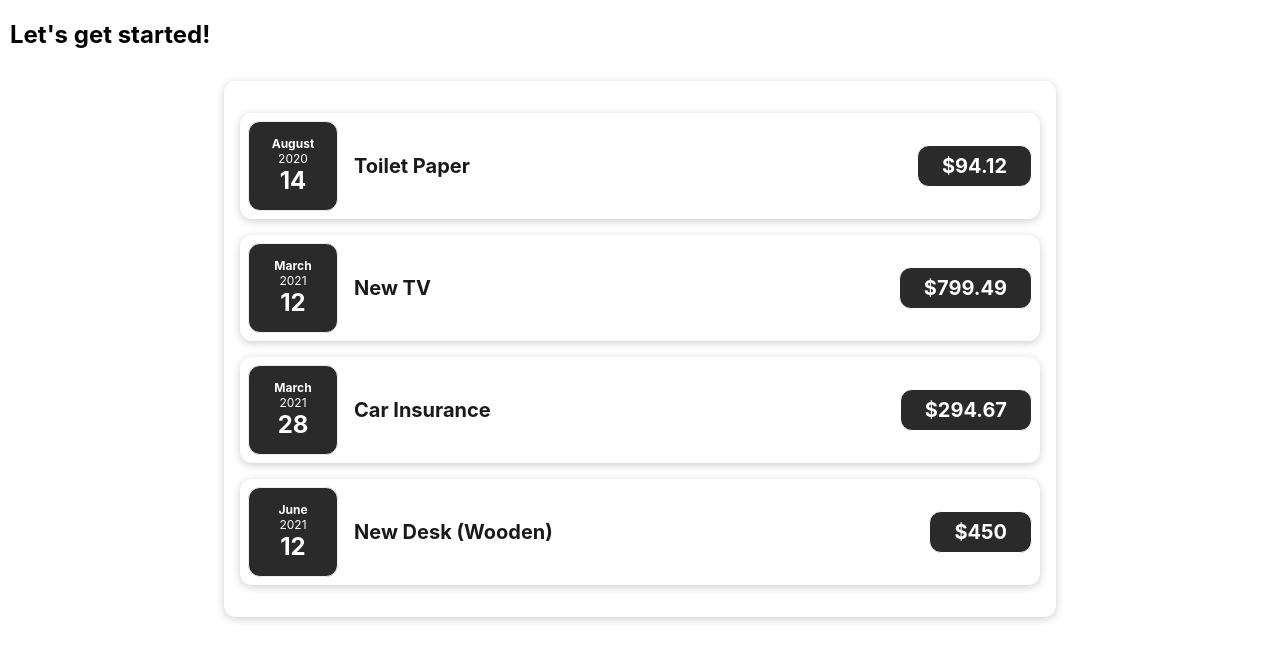
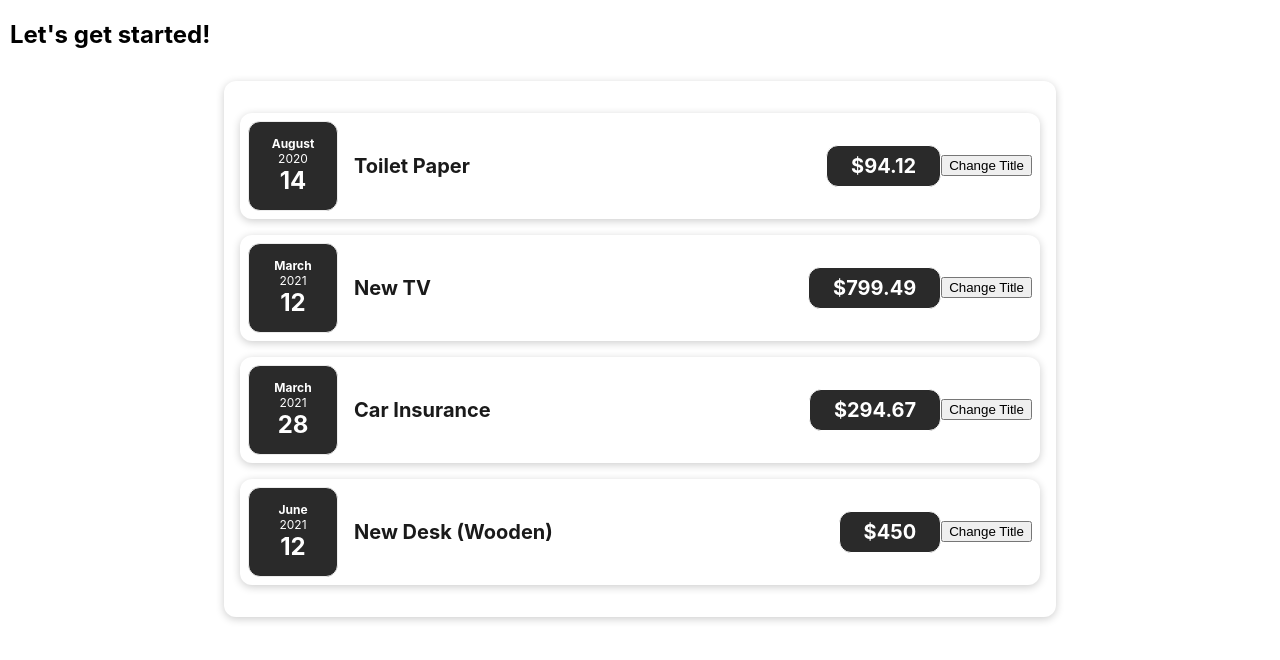
Before and after one commit to edsson-madrigal/expense-tracker-project1, a React (Create React App) app: page / in a window 1280 px wide. Shown: the top 660 px of the page. Built offline with nearby package versions, Linux system fonts and the light colour scheme.

Commit message:
Events / State

```diff
--- a/src/components/Expenses/ExpenseDate.css
+++ b/src/components/Expenses/ExpenseDate.css
@@ -6,8 +6,8 @@
   border: 1px solid #ececec;
   background-color: #2a2a2a;
   color: white;
+  align-items: center;
   border-radius: 12px;
-  align-items: center;
   justify-content: center;
 }
 
--- a/src/components/Expenses/ExpenseItem.js
+++ b/src/components/Expenses/ExpenseItem.js
@@ -1,17 +1,29 @@
+import React, { useState } from "react";
+
 import ExpenseDate from "./ExpenseDate";
 import Card from "../UI/Card";
 import "./ExpenseItem.css";
 
-function ExpenseItem(props) {
+const ExpenseItem = (props) => {
+  // function clickHandler() {}
+  const [title, setTitle] = useState(props.title);
+  console.log("ExpenseItem evaluated by React");
+
+  const clickHandler = () => {
+    setTitle("Updated!");
+    console.log(title);
+  };
+
   return (
     <Card className="expense-item">
       <ExpenseDate date={props.date} />
       <div className="expense-item__description">
-        <h2>{props.title}</h2>
+        <h2>{title}</h2>
         <div className="expense-item__price">${props.amount}</div>
       </div>
+      <button onClick={clickHandler}>Change Title</button>
     </Card>
   );
-}
+};
 
 export default ExpenseItem;
```
